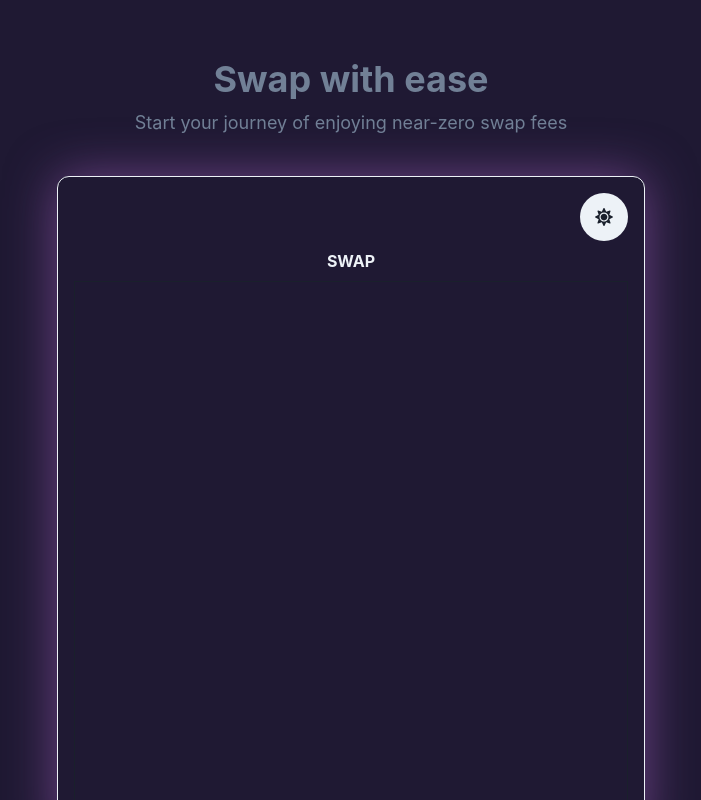
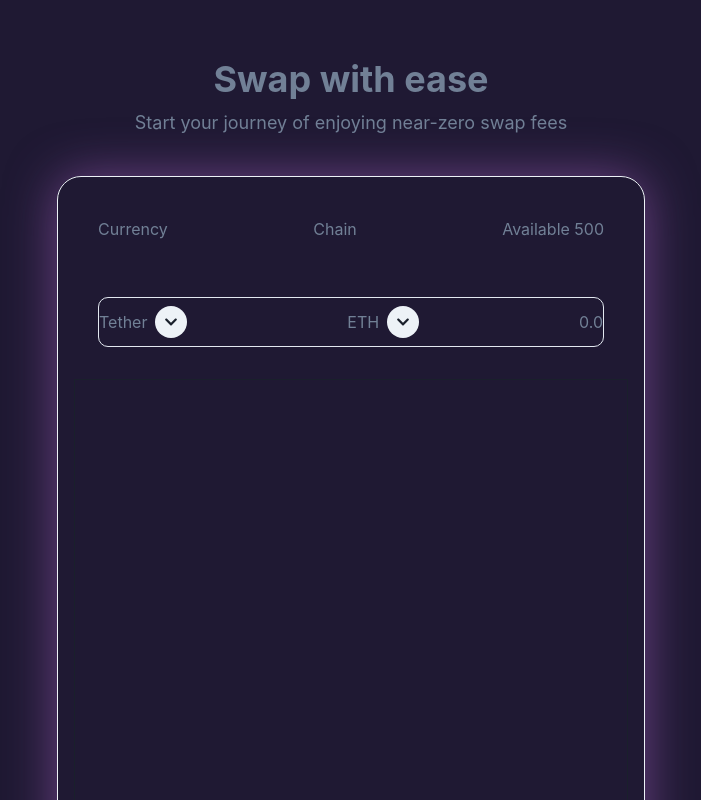
Before and after one commit to MinceDAO/beeswap, a React (Create React App) app in the folder iceswap-frontend/: page / in a window 1280 px wide. Shown: the part 1060-1860 px from the top of the page, without its empty margins (289-990 px from the left). Built offline with nearby package versions, Linux system fonts and the light colour scheme.

Commit message:
Minor update of trade card

```diff
--- a/iceswap-frontend/src/components/Swap.js
+++ b/iceswap-frontend/src/components/Swap.js
@@ -13,8 +13,10 @@ import {
   Center,
   Flex,
   IconButton,
+  Icon,
+  Spacer,
 } from "@chakra-ui/react";
-import { FaSun } from "react-icons/fa";
+import { FaChevronDown, FaSun } from "react-icons/fa";
 
 function TradeWrapper({ children }) {
   return (
@@ -24,7 +26,7 @@ function TradeWrapper({ children }) {
       borderWidth="1px"
       alignSelf={{ base: "center", lg: "flex-start" }}
       borderColor={useColorModeValue("gray.100", "gray.200")}
-      borderRadius={"xl"}
+      borderRadius={"24px"}
     >
       {children}
     </Box>
@@ -33,7 +35,7 @@ function TradeWrapper({ children }) {
 
 export default function SwapCard() {
   return (
-    <Box py={-4} bg={"#1F1933"} w='100%'>
+    <Box py={-4} bg={"#1F1933"} w="100%">
       <VStack spacing={2} textAlign="center">
         <Heading as="h1" fontSize="4xl" color={"gray.500"}>
           Swap with ease
@@ -44,21 +46,45 @@ export default function SwapCard() {
       </VStack>
       <Stack
         direction={{ base: "column", md: "row" }}
-        textAlign="center"
         justify="center"
         spacing={{ base: 4, lg: 10 }}
         py={10}
       >
         <TradeWrapper>
-         <VStack p={4}>
-          <IconButton icon={<FaSun />} isRound='true' size={'lg'} alignSelf='flex-end'></IconButton>
-          <Heading as={'h2'} size='2xs' color={'gray.100'} fontWeight='bold'>
-            SWAP
-          </Heading>
-          <Box w={'554px'} h={'540px'} border={'1px'}>
+          <VStack p={4} alignItems="stretch" w="100%">
+            <HStack
+              m={6}
+              size="2xs"
+              lineHeight={"24px"}
+              color={"gray.500"}
+              fontWeight="400"
+            >
+              <Text>Currency</Text>
+              <Spacer />
+              <Text>Chain</Text>
+              <Spacer />
+              <Text>Available 500</Text>
+            </HStack>
+            <HStack
+              borderRadius={"10px"}
+              borderWidth={"1px"}
+              m={6}
+              size="2xs"
+              lineHeight={"48px"}
+              color={"gray.500"}
+              fontWeight="400"
+            >
+              <Text>Tether</Text>
+              <IconButton size={"sm"} icon={<FaChevronDown />} isRound="true" />
+              <Spacer />
+              <Text>ETH</Text>
+              <IconButton size={"sm"} icon={<FaChevronDown />} isRound="true" />
+              <Spacer />
+              <Text>0.0</Text>
+            </HStack>
 
-          </Box>
-         </VStack>
+            <Box w={"554px"} h={"540px"} border={"1px"}></Box>
+          </VStack>
         </TradeWrapper>
       </Stack>
     </Box>
```
